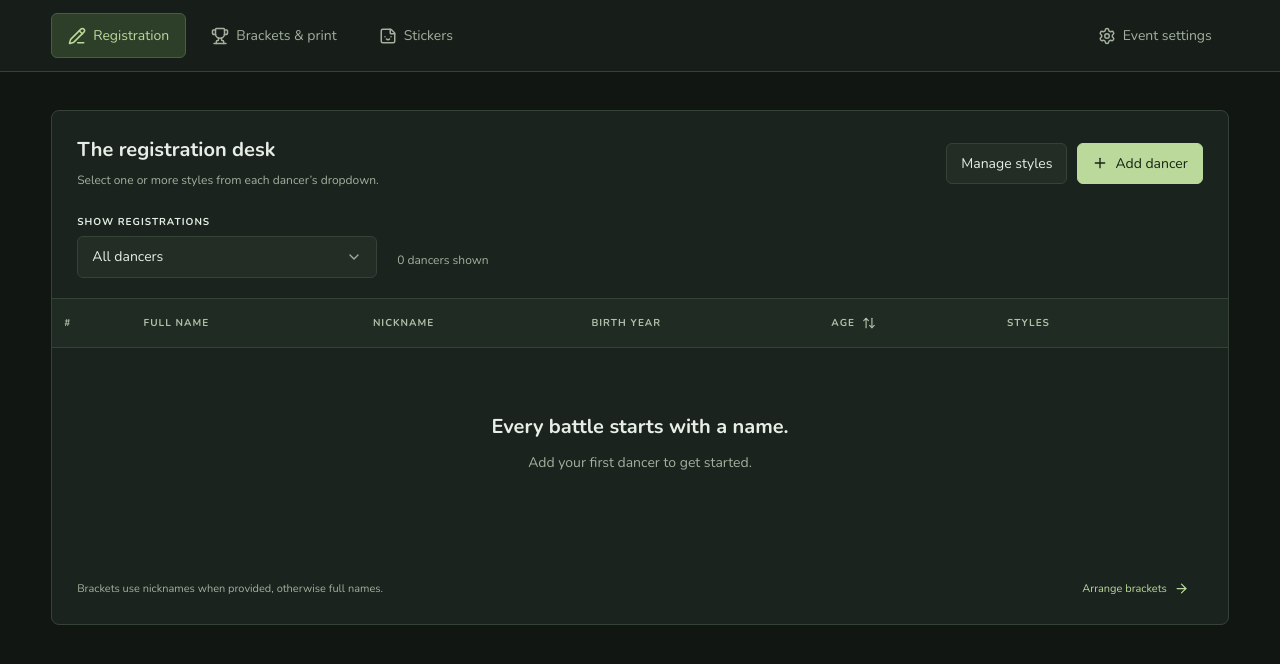
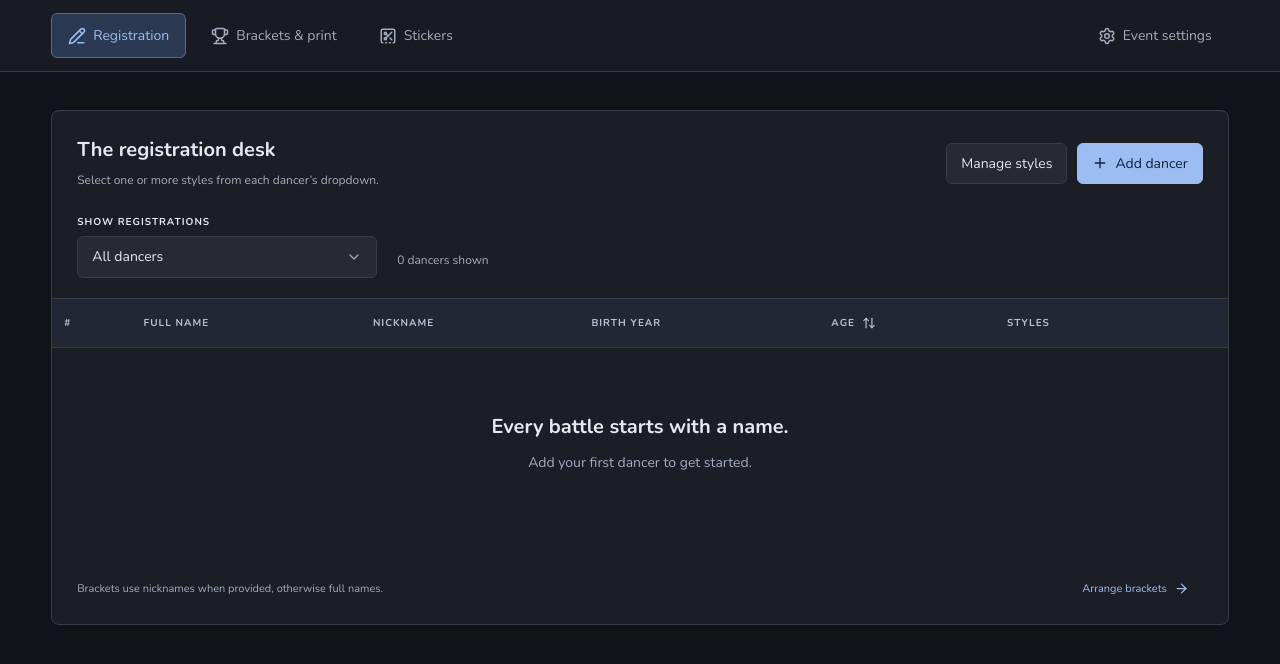
Before and after one commit to reisuart/dance-battle-generator, a React (Vite) app in the folder app/: page / in a window 1280 px wide. Shown: the top 664 px of the page. Built offline with nearby package versions, Linux system fonts and the light colour scheme.

Commit message:
Use neutral blue interface accents and remember the active page

```diff
--- a/app/src/App.tsx
+++ b/app/src/App.tsx
@@ -1,5 +1,5 @@
 import { useEffect, useRef, useState } from 'react'
-import { ArrowDown, ArrowRight, ArrowUp, ArrowUpDown, Download, GripVertical, PencilLine, Plus, Settings, Sticker, Trophy, Upload, X } from 'lucide-react'
+import { ArrowDown, ArrowRight, ArrowUp, ArrowUpDown, Download, GripVertical, PencilLine, Plus, Settings, SquareBottomDashedScissors, Trophy, Upload, X } from 'lucide-react'
 import './fonts/montserrat/index.css'
 import { rounds } from './bracket'
 import BattleStructure from './BattleStructure'
@@ -17,6 +17,14 @@ const SIDEBAR_TABS = [
   { id: 'judges', label: 'Judges' },
   { id: 'battles', label: 'Battle settings' },
 ] as const
+
+const PAGE_KEY = 'dance-battle-last-page'
+function loadPage(): string {
+  try {
+    const page = localStorage.getItem(PAGE_KEY)
+    return page && ['registration', 'brackets', 'stickers', 'settings'].includes(page) ? page : 'registration'
+  } catch { return 'registration' }
+}
 
 function load(): { event: BattleEvent; error: boolean } {
   try { const raw = localStorage.getItem(STORAGE_KEY); return { event: raw ? parseEvent(JSON.parse(raw)) : fresh(), error: false } }
@@ -45,7 +53,7 @@ function BracketName({ text, x, y, width }: { text: string; x: number; y: number
 function App() {
   const [initial] = useState(load)
   const [event, setEvent] = useState(initial.event)
-  const [tab, setTab] = useState('registration')
+  const [tab, setTab] = useState(loadPage)
   const [sidebarTab, setSidebarTab] = useState<typeof SIDEBAR_TABS[number]['id']>('participants')
   const [categoryId, setCategoryId] = useState('')
   const [selected, setSelected] = useState('')
@@ -67,6 +75,9 @@ function App() {
     if (saveBlocked) return
     try { localStorage.setItem(STORAGE_KEY, JSON.stringify(event)); setSaved(true) } catch { setSaved(false) }
   }, [event, saveBlocked])
+  useEffect(() => {
+    try { localStorage.setItem(PAGE_KEY, tab) } catch { /* A page preference must not block editing. */ }
+  }, [tab])
   useEffect(() => {
     const reset = () => setAll(false)
     window.addEventListener('afterprint', reset)
@@ -172,7 +183,7 @@ function App() {
       <nav className="page-nav" aria-label="Main pages">
         <button className={tab === 'registration' ? 'active' : ''} aria-current={tab === 'registration' ? 'page' : undefined} onClick={() => setTab('registration')}><PencilLine size={18} aria-hidden="true" />Registration</button>
         <button className={tab === 'brackets' ? 'active' : ''} aria-current={tab === 'brackets' ? 'page' : undefined} onClick={() => setTab('brackets')}><Trophy size={18} aria-hidden="true" />Brackets & print</button>
-        <button className={tab === 'stickers' ? 'active' : ''} aria-current={tab === 'stickers' ? 'page' : undefined} onClick={() => setTab('stickers')}><Sticker size={18} aria-hidden="true" />Stickers</button>
+        <button className={tab === 'stickers' ? 'active' : ''} aria-current={tab === 'stickers' ? 'page' : undefined} onClick={() => setTab('stickers')}><SquareBottomDashedScissors size={18} aria-hidden="true" />Stickers</button>
         <button className={tab === 'settings' ? 'active' : ''} aria-current={tab === 'settings' ? 'page' : undefined} onClick={() => setTab('settings')}><Settings size={18} aria-hidden="true" />Event settings</button>
       </nav>
     </header>
--- a/app/src/Sidebar.css
+++ b/app/src/Sidebar.css
@@ -5,7 +5,7 @@
 .sidebar-tabs button{padding:10px 5px;border:1px solid transparent;border-radius:5px;background:transparent;font-size:11px;font-weight:600;line-height:1.3}
 .sidebar-tabs button[aria-selected="true"]{background:#fff;border-color:#dce2d2;color:#294635;box-shadow:0 1px 3px #29463512}
 .sidebar-panel{min-height:180px;max-height:min(60vh,600px);overflow-y:auto;overscroll-behavior-y:contain;scrollbar-gutter:stable;padding-right:7px}
-.sidebar-panel:focus-visible{outline:2px solid #d77848;outline-offset:3px}
+.sidebar-panel:focus-visible{outline:2px solid #83a9e8;outline-offset:3px}
 .sidebar-panel>p:first-child{margin-top:0}
 .participant-count{font-size:10px;font-weight:700;letter-spacing:1px;color:#7b886f;margin:14px 0 10px}
 .sidebar-panel .participants{margin:0;display:flex;flex-direction:column}
@@ -20,7 +20,7 @@
 .round-caption{display:flex;flex-direction:column;gap:4px}
 .round-caption>strong{font-size:14px}
 .round-caption>span{font-size:11px;line-height:1.4;font-weight:400;color:#6d7866}
-.battle-round>summary:focus-visible{outline:2px solid #d77848;outline-offset:4px}
+.battle-round>summary:focus-visible{outline:2px solid #83a9e8;outline-offset:4px}
 @media(max-width:1100px){.workspace{grid-template-columns:330px minmax(0,1fr)}}
 @media(max-width:850px){.workspace{grid-template-columns:1fr}.sidebar-panel{max-height:45vh}.sidebar-tabs button{font-size:12px}}
 /* Matchup cards: whole battles move together, names stay readable at any length. */
--- a/app/src/Theme.css
+++ b/app/src/Theme.css
@@ -5,68 +5,68 @@
 main>.tabs:first-child{margin-top:0}
 
 @media screen {
-  :root{color-scheme:dark;--app-bg:#111613;--surface:#1b231e;--raised:#232d26;--field:#141c17;--line:#354237;--text:#e7eee6;--muted:#a2b09d;--accent:#bad99b}
+  :root{color-scheme:dark;--app-bg:#111318;--surface:#1b1e25;--raised:#252a33;--field:#15181e;--line:#363d49;--text:#e6e9ef;--muted:#a3adbd;--accent:#9dbcf2}
   body{background:var(--app-bg);color:var(--text)}
-  .app-header{background:#171e19;border-color:var(--line)}
-  .brand>b{background:#2c4232;color:#d2e6b6}
+  .app-header{background:#181b21;border-color:var(--line)}
+  .brand>b{background:#29364a;color:#c3d4ef}
   .brand small,.save-status{color:var(--muted)}
   button,.button{background:var(--raised);border-color:var(--line);color:var(--text)}
-  button:hover:not(:disabled),.button:hover{background:#2c392e;border-color:#698160}
+  button:hover:not(:disabled),.button:hover{background:#2d3440;border-color:#637b9c}
   input,select,td input{background:var(--field);color:var(--text);border-color:var(--line)}
-  input::placeholder{color:#7e8f7a;opacity:1}
+  input::placeholder{color:#8591a3;opacity:1}
   input[type=checkbox],input[type=radio]{accent-color:var(--accent)}
-  .primary,button.primary{background:#bad99b;border-color:#bad99b;color:#182315}
-  .primary:hover:not(:disabled),button.primary:hover:not(:disabled){background:#cce8af;border-color:#cce8af}
+  .primary,button.primary{background:#9dbcf2;border-color:#9dbcf2;color:#142038}
+  .primary:hover:not(:disabled),button.primary:hover:not(:disabled){background:#b7cdf5;border-color:#b7cdf5}
   p,.panel-bottom,.registration-filter span,.style-config-name small,.all-ages,.format-hint,.app-foot{color:var(--muted)}
   .tabs{border-color:var(--line)}
   .tabs button{background:transparent;color:var(--muted)}
   .tabs button:hover{background:transparent;color:var(--text)}
   .tabs .active{color:var(--accent);border-color:var(--accent)}
   .panel,.sidebar{background:var(--surface);border-color:var(--line)}
-  th{background:#202b23;border-color:var(--line);color:#b0c0a9}
-  td{border-color:#2c372e}
-  td:first-child{color:#91a18a}
+  th{background:#222833;border-color:var(--line);color:#b7c3d5}
+  td{border-color:#303743}
+  td:first-child{color:#9ca9bc}
   td input{border-color:transparent}
-  td input:focus{border-color:#8aa578}
+  td input:focus{border-color:#83a3d3}
   .age,.panel-bottom button{color:var(--accent)}
   .panel-bottom button{background:transparent}
   .remove{background:transparent;color:#d8a792}
   .style-config,.add-style{border-color:var(--line)}
-  .add-style{background:#18201b}
+  .add-style{background:#181c24}
   .style-picker summary,.style-options{background:var(--field);border-color:var(--line)}
-  .style-picker[open] summary{border-color:#81986e}
-  .division-badge{background:#2c3c2a;color:#c7ddb5}
+  .style-picker[open] summary{border-color:#7797c6}
+  .division-badge{background:#2c374a;color:#c5d4ef}
   .division-badge.pending,.notice,.warning{background:#392d20;border-color:#6d5535;color:#ecd3ad}
-  .style-tabs .active{background:#30422b;border-color:#69815a;color:#d4e9c0}
-  .sidebar-tabs{background:#111a14}
+  .style-tabs .active{background:#2b3950;border-color:#5b779f;color:#d1def3}
+  .sidebar-tabs{background:#141922}
   .sidebar-tabs button{background:transparent;border-color:transparent;color:var(--muted)}
-  .sidebar-tabs button[aria-selected="true"]{background:#30402c;border-color:#526c44;color:#dcf0c8;box-shadow:none}
-  .participant-count,.participants button span,.eyebrow{color:#b4c6a4}
-  .participants button{background:#222e24;border-color:var(--line);color:var(--text)}
-  .participants .chosen{background:#3c3425;border-color:#d1a76b}
-  .canvas{background:#0b110d;border:1px solid #2b372e}
-  .canvas-label{color:#9bac92}
+  .sidebar-tabs button[aria-selected="true"]{background:#2c3a50;border-color:#536f96;color:#dce7f9;box-shadow:none}
+  .participant-count,.participants button span,.eyebrow{color:#b0c4e1}
+  .participants button{background:#252d3b;border-color:var(--line);color:var(--text)}
+  .participants .chosen{background:#2a3b57;border-color:#87a8dd}
+  .canvas{background:#0e1117;border:1px solid #303946}
+  .canvas-label{color:#a4b3c9}
   .empty{color:var(--muted)}
   .empty strong{color:var(--text)}
   .sidebar details,.sidebar details.battle-round,.battle-round{border-color:var(--line)}
-  .round-number{background:#30422b;color:#d3e9bd}
+  .round-number{background:#2b3950;color:#d0def4}
   .round-caption>span,.sidebar .battle-help,.sidebar .battle-sources,.sidebar .round-guidance{color:var(--muted)}
-  .battle-round>summary::after{color:#b4c6a4}
-  .battle-format legend{color:#b0c5a0}
-  .format-option,.sidebar .fixed-format{background:#222d24;border-color:var(--line);color:#ccdac3}
-  .format-option:has(input:checked){background:#30422b;border-color:#71885f}
-  .battle-card{background:#1e2a21;border-color:#3a4b39}
+  .battle-round>summary::after{color:#b0c4e1}
+  .battle-format legend{color:#b0c5e5}
+  .format-option,.sidebar .fixed-format{background:#252d3a;border-color:var(--line);color:#c6d3e8}
+  .format-option:has(input:checked){background:#2b3950;border-color:#6b88ae}
+  .battle-card{background:#212936;border-color:#3c4b63}
   .battle-card.three-person{background:#30291e;border-color:#715b36}
-  .battle-card-heading>span{background:#33482f;color:#d0e3c1}
+  .battle-card-heading>span{background:#32445f;color:#cfddf3}
   .three-person .battle-card-heading>span{background:#554127;color:#efd3a6}
-  .battle-grip,.matchup-vs{color:#a1b294}
-  .matchup-person{background:#2b3c29;border-color:#485f3d;color:#e3efd9}
+  .battle-grip,.matchup-vs{color:#a1b2ce}
+  .matchup-person{background:#2c3b52;border-color:#4c658b;color:#e0e8f5}
   .three-person .matchup-person{background:#463722;border-color:#6e5430;color:#f3dfbb}
-  .battle-card .battle-move{border-color:#3c4a36}
+  .battle-card .battle-move{border-color:#3b4a61}
   .battle-card .battle-move>span{color:var(--muted)}
-  .battle-move .battle-move-button{background:#253323;border-color:#4b6141;color:#d4e7c6;box-shadow:none}
-  .battle-move .battle-move-button:hover:not(:disabled){background:#3a4c30;border-color:#8ba874}
-  .battle-card.drop-target{background:#354b2b;border-color:#b1d38e;box-shadow:0 0 0 2px #9cc77b55}
+  .battle-move .battle-move-button{background:#28364b;border-color:#536d93;color:#d6e2f5;box-shadow:none}
+  .battle-move .battle-move-button:hover:not(:disabled){background:#364a6b;border-color:#86a6d7}
+  .battle-card.drop-target{background:#2d4264;border-color:#9dbcf2;box-shadow:0 0 0 2px #8bacdf55}
 
   /* Explicitly isolate the paper from the surrounding dark interface and native controls. */
   .paper{color-scheme:light;background:#fff;color:#222}
@@ -96,12 +96,12 @@ button:not(.style-picker-trigger):has(>.lucide),.button:has(>.lucide){display:in
 .page-nav{display:flex;align-items:center;gap:8px;width:100%;max-width:1435px;margin:0 auto}
 .page-nav button{padding:12px 16px;border:1px solid transparent;background:transparent;color:var(--muted,#777e70);font-size:14px;white-space:nowrap}
 .page-nav button:last-child{margin-left:auto}
-.page-nav button.active{background:#2e3f29;border-color:#475f3b;color:var(--accent,#bad99b)}
-.page-nav button:hover:not(:disabled){background:#243126;color:var(--text,#e7eee6)}
+.page-nav button.active{background:#2b3a52;border-color:#506c96;color:var(--accent,#9dbcf2)}
+.page-nav button:hover:not(:disabled){background:#283447;color:var(--text,#e6e9ef)}
 .settings-page{display:flex;flex-direction:column;gap:24px}
 .event-settings-fields{display:grid;grid-template-columns:minmax(0,1fr) 160px;gap:20px;padding:0 25px}
 .event-settings-note{font-size:12px;padding:12px 25px 22px;margin:0}
-.event-backups{padding:22px 25px;border-top:1px solid var(--line,#354237);display:flex;align-items:center;justify-content:space-between;gap:25px}
+.event-backups{padding:22px 25px;border-top:1px solid var(--line,#363d49);display:flex;align-items:center;justify-content:space-between;gap:25px}
 .event-backups strong{font-size:13px}
 .event-backups p{font-size:12px;max-width:600px;margin:7px 0 0}
 .event-backups .actions{flex-shrink:0}
--- a/app/src/index.css
+++ b/app/src/index.css
@@ -1 +1 @@
-*{box-sizing:border-box}body{margin:0;background:#f4f3ef;color:#252b23;font-family:'Nunito Variable',sans-serif;font-size:14px}button,input,select{font:inherit}button,.button{cursor:pointer}button:disabled{opacity:.4;cursor:default}button:focus-visible,input:focus-visible,select:focus-visible{outline:3px solid #d77848;outline-offset:2px}button{border:1px solid #d9ddd3;border-radius:6px;padding:10px 14px;background:#fff;color:inherit}input,select{border:1px solid #d9ddd3;border-radius:5px;padding:10px;background:white;color:inherit;min-width:0;width:100%}label{display:block;font-size:10px;font-weight:700;letter-spacing:1px}label input,label select{margin-top:7px;font-size:14px;letter-spacing:0;font-weight:400}h1,h2,p{margin-top:0}p{color:#777e70;line-height:1.6}button:hover{border-color:#91a486}.primary{background:#294635;color:white;border-color:#294635}.eyebrow{font-size:10px;letter-spacing:2px;font-weight:700;color:#926344}
+*{box-sizing:border-box}body{margin:0;background:#f4f3ef;color:#252b23;font-family:'Nunito Variable',sans-serif;font-size:14px}button,input,select{font:inherit}button,.button{cursor:pointer}button:disabled{opacity:.4;cursor:default}button:focus-visible,input:focus-visible,select:focus-visible{outline:3px solid #83a9e8;outline-offset:2px}button{border:1px solid #d9ddd3;border-radius:6px;padding:10px 14px;background:#fff;color:inherit}input,select{border:1px solid #d9ddd3;border-radius:5px;padding:10px;background:white;color:inherit;min-width:0;width:100%}label{display:block;font-size:10px;font-weight:700;letter-spacing:1px}label input,label select{margin-top:7px;font-size:14px;letter-spacing:0;font-weight:400}h1,h2,p{margin-top:0}p{color:#777e70;line-height:1.6}button:hover{border-color:#91a486}.primary{background:#294635;color:white;border-color:#294635}.eyebrow{font-size:10px;letter-spacing:2px;font-weight:700;color:#926344}
```
Also changed, not shown: app/src/StylePicker.css (+4 -4 lines).
